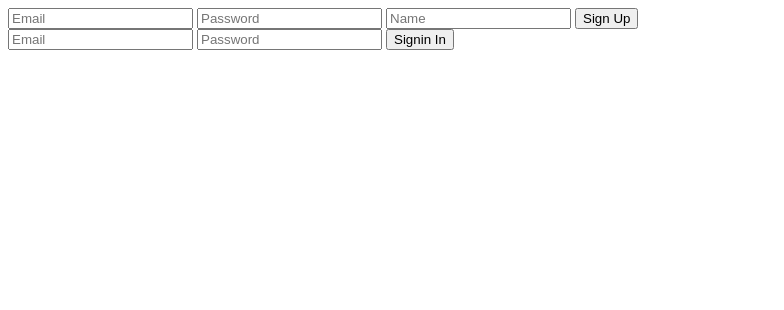
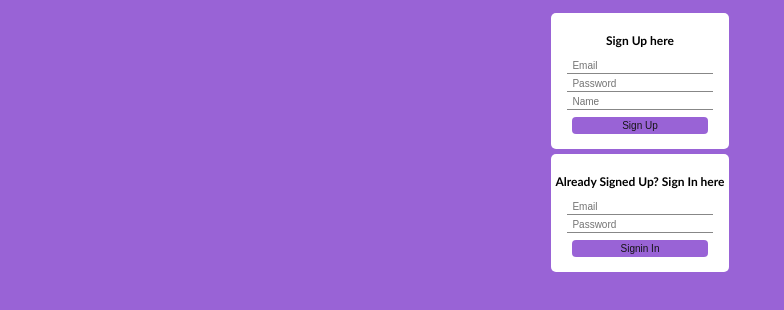
Before and after one commit to Dip-Bala/todoList, a plain HTML site: page public/index.html in a window 1280 px wide. Shown: the whole page, without its empty margins (0-784 px from the left). Drawn offline with nearby package versions, Linux system fonts and the light colour scheme.

Commit message:
Frontend updated

```diff
--- a/public/index.css
+++ b/public/index.css
@@ -0,0 +1,50 @@
+body{
+    background-color: #7933cac2;
+    display: flex;
+    align-items: center;
+    justify-content: center;
+    /* margin: 30px; */
+    font-family:Impact, Haettenschweiler, 'Arial Narrow Bold', sans-serif;
+}
+
+input{
+    font-size : 10px;
+    width : 80%;
+    border: none;
+    border-bottom: 0.5px solid #7b7b7be7;
+    padding: 2px 5px;
+    color: #32c8ff;
+    margin-bottom: 2px;
+}
+::placeholder {
+    color: #3c3c3cb8;
+    opacity: 1; /* Firefox */
+  }
+button{
+    font-size: 10px;
+    background-color: #7933cac2;
+    color: #141414fe;
+    border: none;
+    border-radius: 4px;
+    padding: 3px ;
+    width: 80%;
+    margin: 5px 0;
+}
+
+form{
+    display: flex;
+    flex-direction: column;
+    background-color: #ffffff;
+    /* background: transparent; */
+    padding: 10px 5px;
+    align-items: center;
+    justify-content: center;
+    border: none;
+    border-radius: 5px;
+    margin: 5px;
+}
+
+h2{
+    font-size: 12px;
+    font-family:'Gill Sans', 'Gill Sans MT', Calibri, 'Trebuchet MS', sans-serif
+}
--- a/public/index.html
+++ b/public/index.html
@@ -12,18 +12,21 @@
     <button onclick="showSignup()">New User</button>
     <button onclick="showSignin()">Already Registered</button>
   </div> -->
+  <div>
   <form id="signupForm">
+    <h2>Sign Up here</h2>
     <input type="email" id="signup-email" placeholder="Email" required />
     <input type="password" id="signup-password" placeholder="Password" required />
     <input type="name" id="signup-name" placeholder="Name" required />
     <button id="signupBtn" type="submit">Sign Up</button>
   </form>
   <form id="signinForm" >
+    <h2>Already Signed Up? Sign In here</h2>
     <input type="email" id="signin-email" placeholder="Email" required />
     <input type="password" id="signin-password" placeholder="Password" required />
     <button id="signupBtn" type="submit">Signin In</button>
   </form>
-
+</div>
 </body>
 <script src="./script.js"></script>
 </html>
--- a/public/styles.css
+++ b/public/styles.css
@@ -1,61 +1,62 @@
 body{
     background-color: #ffffff;
     display: flex;
+    flex-direction: column;
+    justify-content: center;
     align-items: center;
-    justify-content: center;
     margin: 30px;
-    font-family:Impact, Haettenschweiler, 'Arial Narrow Bold', sans-serif;
+    font-family:'Franklin Gothic Medium', 'Arial Narrow', Arial, sans-serif
 }
 .container{
-    height: 80vh;
-    width: 50vw;
-    border: 2px solid #4f4f4f;
+    /* height: 80vh; */
+    width: 80vw;
+    /* border: 2px solid #4f4f4f;
     border-radius: 15px;
     display: flex;
     flex-direction: column;
-    justify-content: space-between;
+    justify-content: space-between; */
 }
 .heading{
-    background-color: rgb(252, 176, 13);
-    border-top-left-radius: 13px;
-    border-top-right-radius: 13px;
-    text-align: center;
-    border-bottom: 2px solid #4f4f4f ;
+    display: flex;
+    justify-content: space-between
 
 }
 h1{
-    font-size: 25px;
+    font-size: 12px;
     font-weight: 600;
-    color: #fff;
+
+    /* color: #fff; */
 }
 .inputDiv{
-    padding:15px;
-    background-color: #97dffe;
-    border-bottom-right-radius: 13px;
-    border-bottom-left-radius: 13px;
-    border-top: 2px solid #4f4f4f;
     display: flex;
-    justify-content: space-between;
-    gap: 5px;
+    /* align-items: center; */
+    justify-items: center;
+    font-size : 10px;
+    /* width : 80%; */
+    border: none;
+    /* padding: 2px 5px; */
+    /* color: #32c8ff; */
+    margin-bottom: 2px;
 
 }
 input{
     width: 80% ;
-    padding: 7px 10px;
-    border-radius:4px;
-    border: 1.5px solid #171616f7;
+    padding: 3px;
+    border: none;
+    /* border-radius:4px; */
+    border-bottom: 1px solid #484848f7;
     color:#110f0f;
-    font-size: 16px;
+    font-size: 10px;
 
 }
 .addbtn{
-    padding: 8px 20px;
-    background-color: #129cd7;
+    font-size: 10px;
+    background-color: #2a943cdf;
+    color: #141414fe;
+    border: none;
     border-radius: 4px;
-    border: 1.5px solid #171616f7;
-    color:rgb(239, 251, 220);
-    font-size: 16px;
-    font-weight: 600;
+    padding: 5px 7px;
+    margin: 5px 0;
 }
 #parentList{
     /* background-color: #97dffe; */
@@ -67,37 +68,55 @@ input{
 }
 .todos{
     display: flex;
-    height: 50px;
-    width: 80%;
+    height: 20px;
+    width: 60%;
     align-items: center;
     justify-content: space-between;
+    /* background-color: yellow; */
     /* padding:0 10px; */
-    border-bottom: 2px solid #4f4f4f;
+    /* border-bottom: 1px solid #4f4f4f; */
 
 }
 .todos span{
     background-color: #2ba34d;
     margin-right: 5px;
-    padding: 3px 7px;
-    border-radius: 4px;
+    padding: 3px;
+    border-radius: 1px;
     color: #fff;
+    font-size: 8px;
+    font-weight: 100
+
 
 }
 .todos h4{
-    font-size: 20px;
-    font-weight: 500;
-    font-family: "Helvetica";
+    font-size: 12px;
+    font-weight: 100;
 }
 .deletebtn{
-    padding: 8px 10px;
-    height: auto;
+    font-size: 10px;
     background-color: #d02020;
+    color: #fdf1d7fe;
+    border: none;
     border-radius: 4px;
-    color:rgb(239, 251, 220);
-    font-size: 16px;
-    font-weight: 600;
+    padding: 3px ;
+    margin: 5px 0;
 }
 .deletebtn:hover{
     background-color: #f32020;
 
+
 }
+
+#logout{
+    font-size: 10px;
+    font-weight: 300;
+    background-color: #ffffff;
+    color: #161616fe;
+    border: 1px solid black;
+    border-radius: 4px;
+    padding: 5px;
+    margin: 5px 0;
+}
+#logout:hover{
+    background-color: #7933cac2;
+}
--- a/server/index.js
+++ b/server/index.js
@@ -124,7 +124,7 @@ app.get("/todo.html", (req, res) => {
 app.post("/todo", auth, async(req, res) => {
     const userId = req.userId;
     const description = req.body.description;
-
+    if(description){
         await TodoModel.create({
             userId,
             description
@@ -132,6 +132,10 @@ app.post("/todo", auth, async(req, res) => {
         res.json({
             "message" : "done"
         })
+
+    }else{
+        res.status(403).send("Can not add black task")
+    }
 })
 
 app.get("/todos", auth, async(req, res) => {
```
Also changed, not shown: public/todos.html (+2 -1 lines), public/todos.js (+5 -21 lines). Lines whose indentation alone changed are shown as unchanged.
